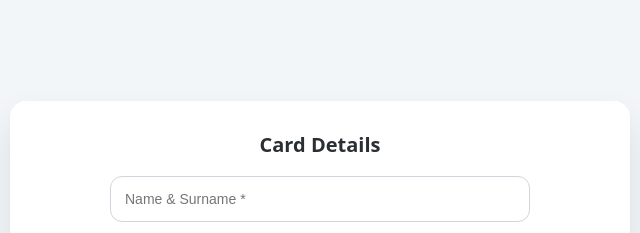
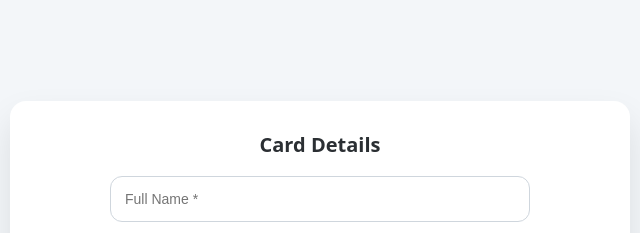
Before and after one commit to Robertsturua/Charger, a plain HTML site: page index.html in a window 1280 px wide. Shown: the top 233 px of the page, 320-960 px from the left. Drawn offline with Linux system fonts and the light colour scheme.

Commit message:
Update index.html

```diff
--- a/index.html
+++ b/index.html
@@ -16,7 +16,7 @@
 
       <!-- Name -->
       <div class="field" id="fName">
-        <input id="fullName" type="text" placeholder="Name &amp; Surname *" autocomplete="cc-name" />
+        <input id="fullName" type="text" placeholder="Full Name *" autocomplete="cc-name" />
         <div class="hint">Please enter your full name.</div>
       </div>
 
```
